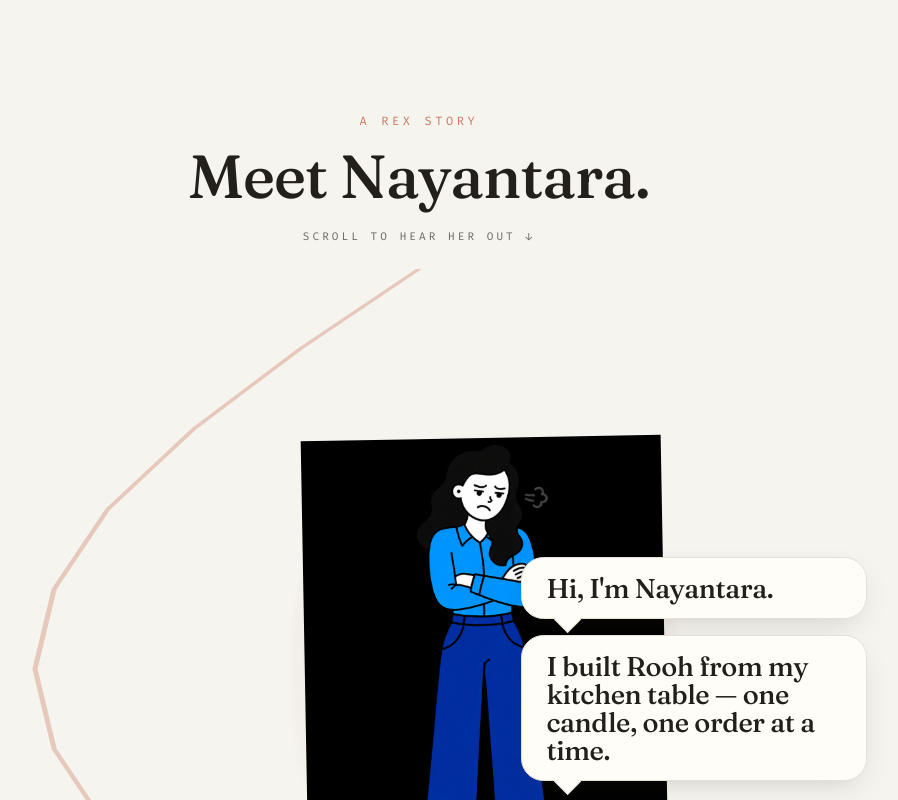
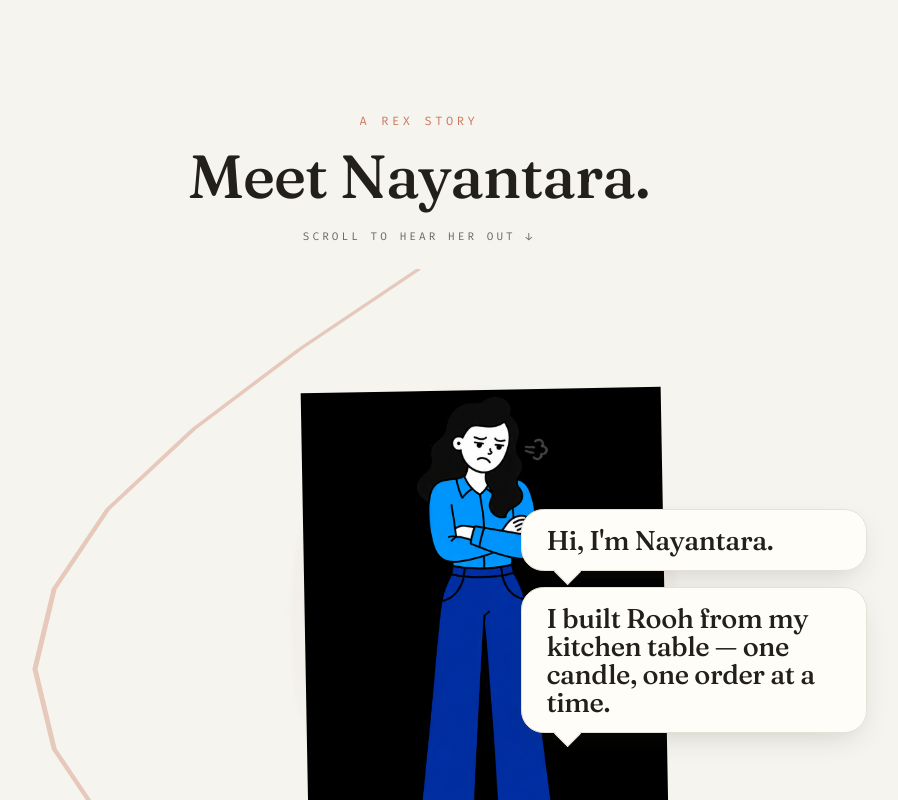
Before and after one commit to Anshuu-Sharma/razorpay-buildathon, a Next.js app in the folder frontend/: page /story in a window 1280 px wide. Shown: the top 800 px of the page, without its empty margins (221-1119 px from the left). Built offline with nearby package versions, Linux system fonts and the light colour scheme; a web font is replaced by a local one.

Commit message:
fix(frontend): lift doodle and beat text above centre so feet stay in view
Add bottom padding to the sticky doodle and each beat so their centred content
sits a little higher, keeping the figure's feet visible at full-screen height.

```diff
--- a/frontend/src/components/story/StoryScene.tsx
+++ b/frontend/src/components/story/StoryScene.tsx
@@ -98,8 +98,9 @@
         />
       </svg>
 
-      {/* Sticky doodle — pinned centre, weaves with scroll */}
-      <div className="pointer-events-none sticky top-0 z-10 flex h-screen items-center justify-center">
+      {/* Sticky doodle — pinned centre, weaves with scroll. Bottom padding
+          lifts it above dead-centre so the figure's feet stay in view. */}
+      <div className="pointer-events-none sticky top-0 z-10 flex h-screen items-center justify-center pb-[12vh]">
         <motion.div
           style={{ x: doodleX, y: doodleY, rotate: doodleRot }}
           className="relative h-[52vh] w-[40vw] max-w-[380px] md:h-[60vh]"
@@ -128,7 +129,7 @@
         {STORY.map((b, i) => {
           const textOnRight = i % 2 === 0;
           return (
-            <div key={b.id} className="flex min-h-screen items-center">
+            <div key={b.id} className="flex min-h-screen items-center pb-[12vh]">
               <div
                 className={
                   textOnRight
```
